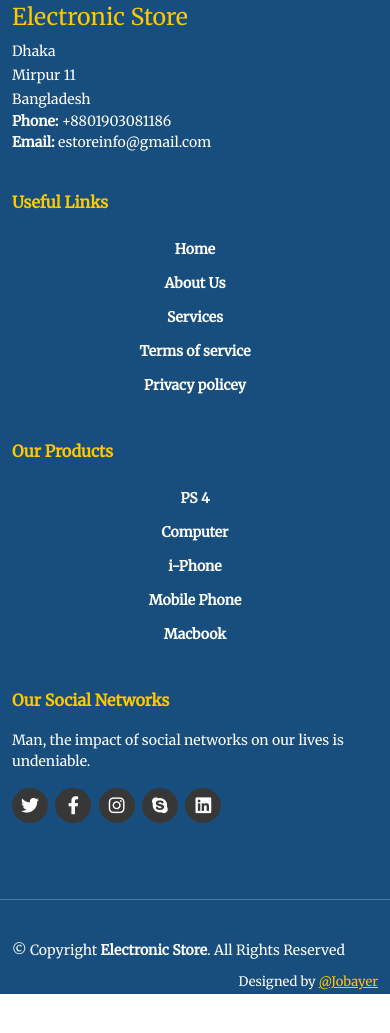
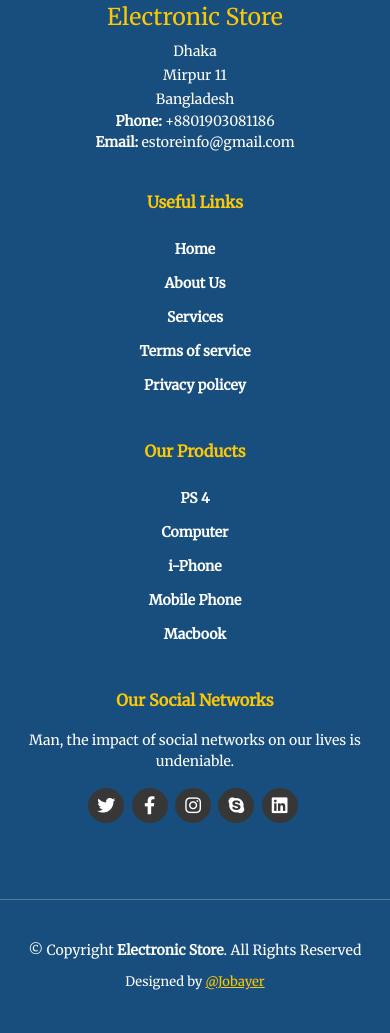
Before and after one commit to jobayer-alam-24/jobayer-alam-24-E-commerceWebsite, a plain HTML site: page login.html in a window 390 px wide. Shown: the part 1259-2292 px from the top of the page. Before the commit the page ends 2253 px from the top, so only its background shows below. Drawn offline with nearby package versions, Linux system fonts and the light colour scheme.

Commit message:
E-commerce website 3

```diff
--- a/login.html
+++ b/login.html
@@ -99,11 +99,6 @@
     </div>
   </div>
 
-
-
-
-
-
  <!-- newslater -->
  <div class="container" id="newslater">
   <h3 class="text-center">Subscribe our online Electronic Store For Latest update.</h3>
@@ -114,18 +109,12 @@
 </div>
 <!-- newslater -->
 
-
-
-
-
-
 <!-- footer -->
 <footer id="footer">
   <div class="footer-top">
     <div class="container">
       <div class="row">
-
-          <div class="col-lg-3 col-md-6 footer-contact">
+        <div class="col-lg-3 col-md-6 footer-contact center">
           <h3>Electronic Store</h3>
           <p>
             Dhaka <br>
@@ -133,13 +122,11 @@
             Bangladesh <br>
           </p>
           <strong>Phone:</strong> +8801903081186<br>
-            <strong>Email:</strong> <a class="links" href="mailto:sheikhnayamul123@gmail.com">estoreinfo@gmail.com</a>
-            <br>
+          <strong>Email:</strong> <a class="links" href="mailto:sheikhnayamul123@gmail.com">estoreinfo@gmail.com</a> <br>
         </div>
-
-          <div class="col-lg-3 col-md-6 footer-links">
+        <div class="col-lg-3 col-md-6 footer-links center">
           <h4>Useful Links</h4>
-            <ul>
+         <ul class="center">
           <li><a href="#">Home</a></li>
           <li><a href="#">About Us</a></li>
           <li><a href="#">Services</a></li>
@@ -148,14 +135,10 @@
          </ul>
         </div>
 
-
-
-
-
-          <div class="col-lg-3 col-md-6 footer-links">
+        <div class="col-lg-3 col-md-6 footer-links center">
           <h4>Our Products</h4>
 
-            <ul>
+         <ul class="center-ul">
           <li><a href="#">PS 4</a></li>
           <li><a href="#">Computer</a></li>
           <li><a href="#">i-Phone</a></li>
@@ -164,11 +147,11 @@
          </ul>
         </div>
 
-          <div class="col-lg-3 col-md-6 footer-links">
+        <div class="col-lg-3 col-md-6 footer-links center">
           <h4>Our Social Networks</h4>
           <p>Man, the impact of social networks on our lives is undeniable.</p>
 
-            <div class="socail-links mt-3">
+          <div class="socail-links mt-3 center">
             <a href="#"><i class="fa-brands fa-twitter"></i></a>
             <a href="#"><i class="fa-brands fa-facebook-f"></i></a>
             <a href="#"><i class="fa-brands fa-instagram"></i></a>
@@ -182,7 +165,7 @@
     </div>
   </div>
   <hr>
-    <div class="container py-4">
+  <div class="container py-4 cen">
     <div class="copyright">
       &copy; Copyright <strong><span>Electronic Store</span></strong>. All Rights Reserved
     </div>
@@ -193,6 +176,7 @@
 </footer>
 <!-- footer -->
 
+
   <a href="#" class="arrow"><i><img src="./images/arrow.png" alt=""></i></a>
   <script src="https://cdn.jsdelivr.net/npm/bootstrap@5.0.2/dist/js/bootstrap.bundle.min.js"
     integrity="sha384-MrcW6ZMFYlzcLA8Nl+NtUVF0sA7MsXsP1UyJoMp4YLEuNSfAP+JcXn/tWtIaxVXM"
```
Also changed, not shown: about.html (+15 -16 lines), contact.html (+9 -17 lines), register.html (+10 -16 lines). Lines whose indentation alone changed are shown as unchanged.
